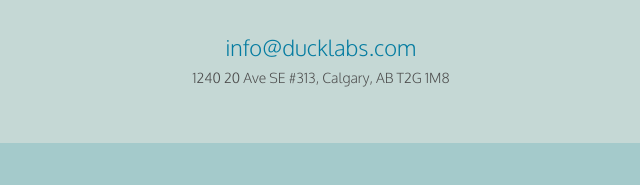
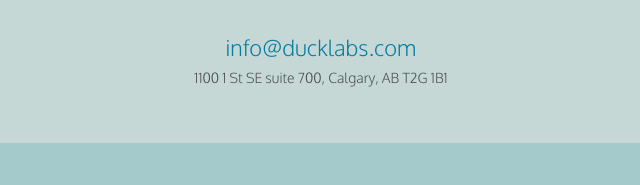
Before and after one commit to ducklabs/ducklabs.ca, a website: page index.html in a window 1280 px wide. Shown: the part 2448-2633 px from the top of the page, 399-1039 px from the left. Drawn offline with nearby package versions, Linux system fonts and the light colour scheme.

Commit message:
changed address

```diff
--- a/index.html
+++ b/index.html
@@ -103,7 +103,7 @@
             <h2>GET IN TOUCH</h2>
             <p>If you need a modern product team with the agility and processes in place to understand your industry fast - contact us!</p>
             <p class="email-container"><a href="mailto:info@ducklabs.ca">info@ducklabs.com</a></p>
-            <p class="address">1240 20 Ave SE #313, Calgary, AB T2G 1M8</p>
+            <p class="address">1100 1 St SE suite 700, Calgary, AB T2G 1B1</p>
         </div>
     </section>
 
```
